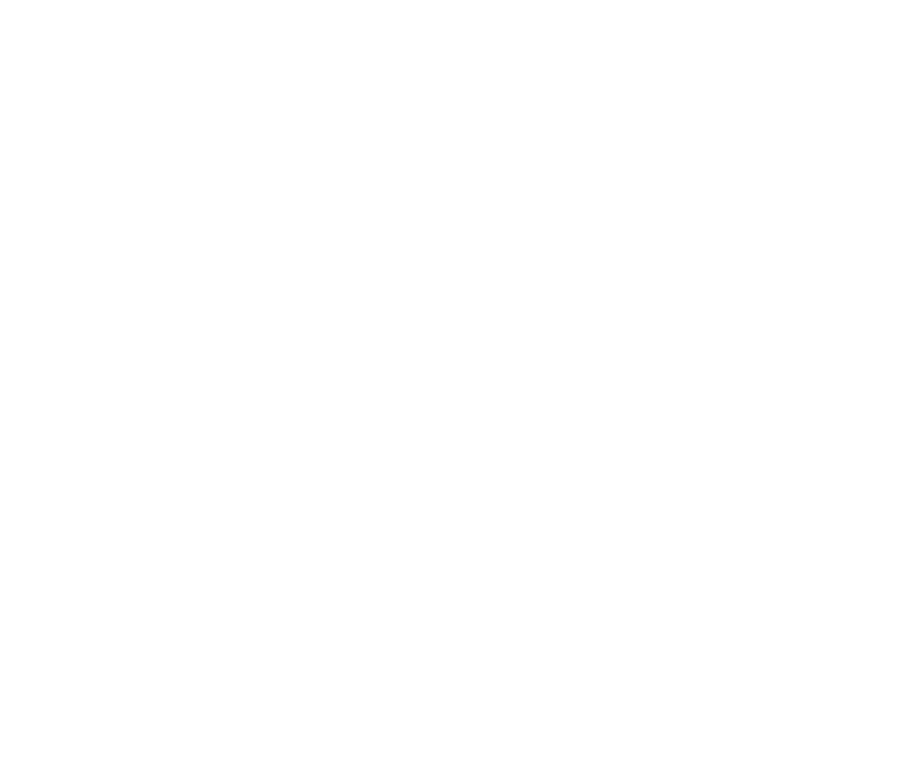
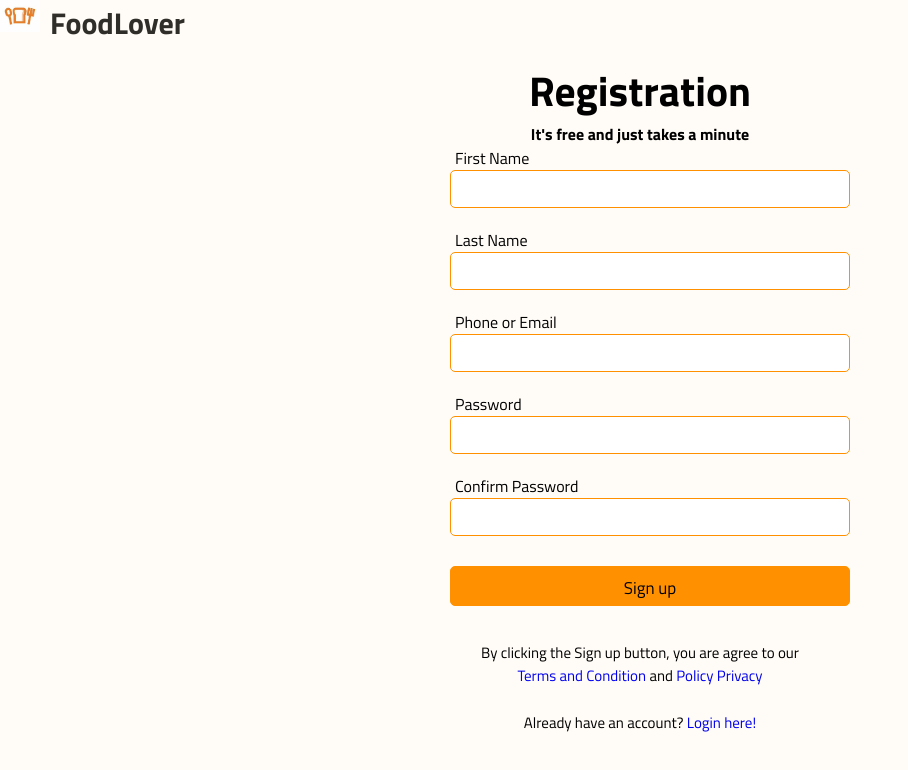
Before and after one commit to vminhh/vminhh, a plain HTML site: page signup.html in a window 1280 px wide. Shown: the whole page, without its empty margins (0-908 px from the left). Drawn offline with nearby package versions, Linux system fonts and the light colour scheme.

Commit message:
add sign up

```diff
--- /dev/null
+++ b/css/signup.css
@@ -0,0 +1,86 @@
+@import url('https://fonts.googleapis.com/css2?family=Titillium+Web:ital,wght@0,200;0,300;0,400;0,600;0,700;0,900;1,200;1,300&display=swap');
+
+*{
+    padding: 0;
+    margin: 0;
+    box-sizing: border-box;
+    font-family: 'Titillium Web', sans-serif;
+    text-decoration: none;
+    list-style: none;
+    scroll-behavior: smooth;
+}
+
+:root{
+    --text: #302e29;
+    --main: #ff9100;
+    --sec-color: #858585;
+    --bg: #fffbf6;
+    --check: gray;
+    --h2-font: 2.6rem;
+}
+body{
+    background: var(--bg);
+}
+.logo img{
+    width: 40px;
+    float: left;
+    margin-right: 10px;
+}
+.logo a {
+    display: flex;
+    align-items: center;
+}
+.logo{
+    font-size : 30px;
+    font-weight: 700;
+    color: var(--text);
+}
+
+.sign-up{
+    width: 400px;
+    height: 650px;
+    margin: auto;
+    background: var(--bg);
+    border-radius: 5px;
+}
+h2{
+    text-align: center;
+    font-size: var(--h2-font);
+    padding-top: 13px;
+}
+h4{
+    text-align: center;
+}
+form label{
+    width: 350px;
+    margin-left: 15px;
+}
+form input{
+    width: 100%;
+    padding: 8px;
+    margin: 0 0 20px 10px;
+    border: 1px solid var(--main);
+    border-radius: 5px;
+    outline: none;
+}
+form input:hover{
+    transform: scale(1.03);
+}
+.but{
+    width: 400px;
+    height: 40px;
+    margin-top: 10px;
+    font-size: 17px;
+    color: black;
+    background: var(--main);
+    cursor: pointer;
+}
+.but:hover{
+    background: var(--check);
+    color: var(--bg);
+}
+p{
+    text-align: center;
+    padding-top: 15px;
+    font-size: 15px;
+}
--- a/signup.html
+++ b/signup.html
@@ -0,0 +1,51 @@
+<!DOCTYPE html>
+<html lang="en">
+    <head>
+        <meta charset="utf-8">
+        <meta name="viewport" content="width=device-width, initial-scales=1">
+        <meta http-equiv="X-UA-Compatible" content="IE=edge">
+
+        <title>FoodLover • Sign up</title>
+        <link rel="shortcut icon" href="img/logo.png" type="image/x-icon">
+
+        <link rel="stylesheet" href="css/signup.css">
+        <link rel="stylesheet" href="https://unpkg.com/boxicons@latest/css/boxicons.min.css">
+    </head>
+
+    <body>
+        <header>
+            <div class="logo">
+                <img src="img/logo.png" alt="Logo">
+                <a href="#" class="logo">Food<span>Lover</span></a>
+            </div>
+        </header>
+
+        <section>
+            <div class="sign-up">
+                <h2>Registration</h2>
+                <h4>It's free and just takes a minute</h4>
+
+                <form>
+                    <label>First Name</label>
+                    <input type="text" placeholder="">
+                    <label>Last Name</label>
+                    <input type="text" >
+                    <label>Phone or Email</label>
+                    <input type="text">
+                    <label>Password</label>
+                    <input type="password">
+                    <label>Confirm Password</label>
+                    <input type="password" placeholder="">
+                    <input class="but" type="button" value="Sign up">
+                </form>
+                <p>By clicking the Sign up button, you are agree to our<br>
+                    <a href="#">Terms and Condition</a> and <a href="#">Policy Privacy</a>
+                </p>
+            </div>
+            <p>Already have an account? <a href="#">Login here!</a></p>
+        </section>
+
+        <script src="js/script.js"></script>
+    </body>
+
+</html>
```
Also changed, not shown: infor.html (+1 -1 lines), menu.html (+6 -6 lines).
